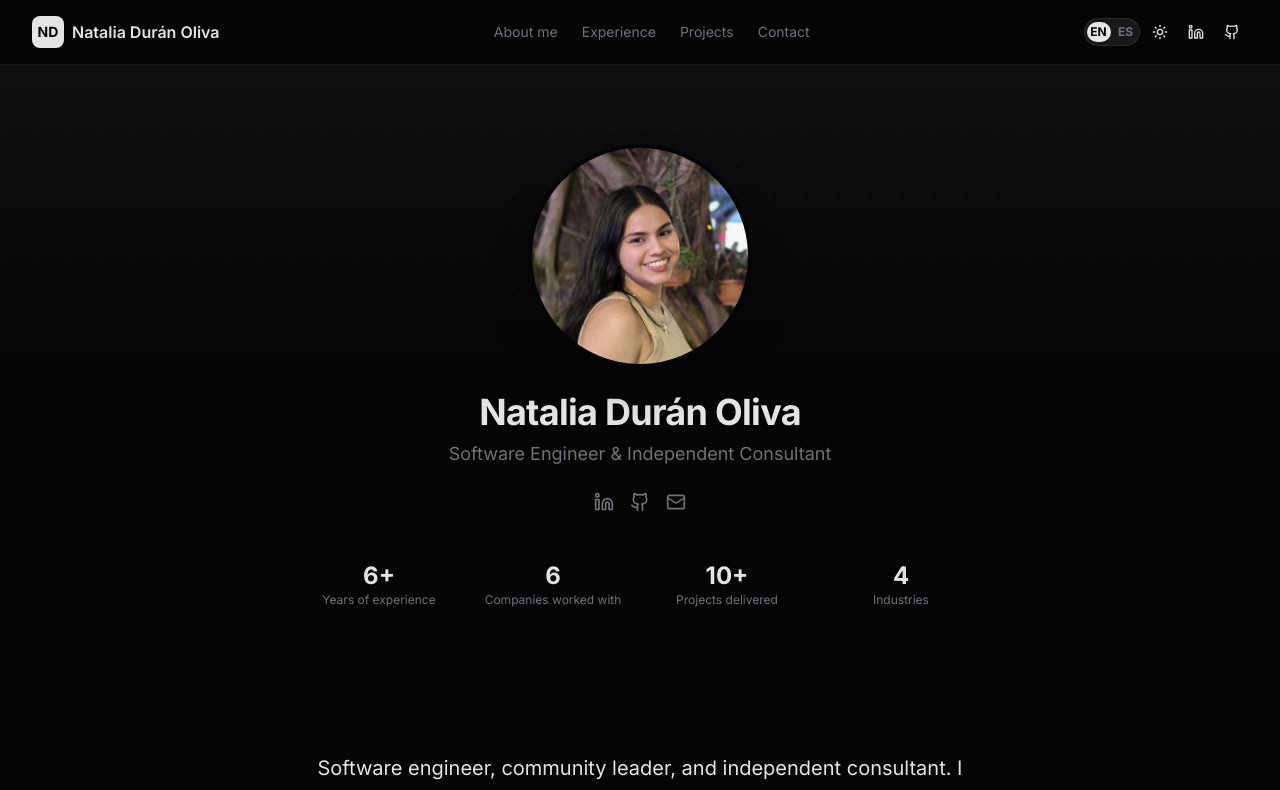
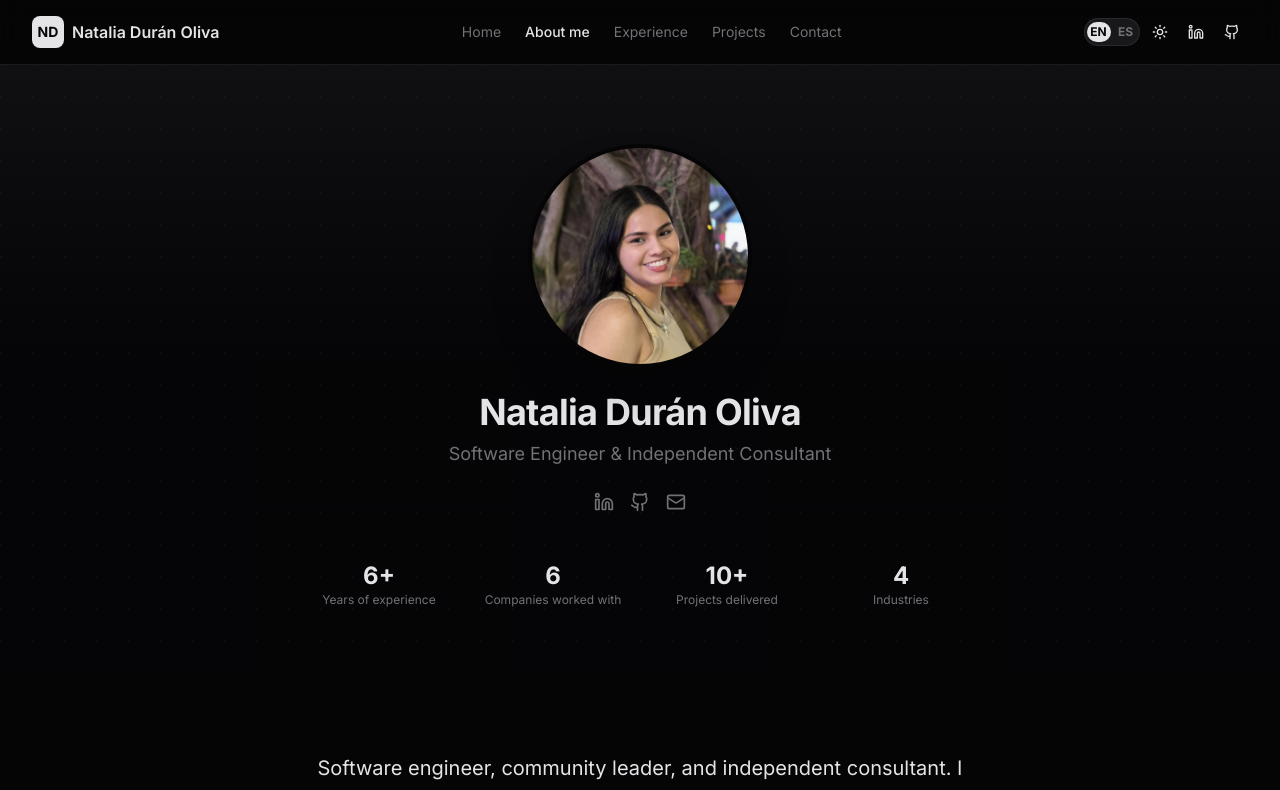
Before and after one commit to NataliaDuran2001/portafolio, a Next.js app: page /about in a window 1280 px wide. Shown: the top 790 px of the page. Built offline with nearby package versions, Linux system fonts and the light colour scheme.

Commit message:
feat: add Home link to navbar and fix basePath for custom domain - Add Home item to navbar with exact-match active state - Add nav.home translations (EN/ES) - Remove basePath from next.config for nataliaduran.dev root serving

```diff
--- a/components/layout/Navbar.tsx
+++ b/components/layout/Navbar.tsx
@@ -15,11 +15,15 @@ export default function Navbar() {
   const { t } = useLanguage();
 
   const navItems = [
+    { name: t("nav.home"), href: "/" },
     { name: t("nav.about"), href: "/about" },
     { name: t("nav.experience"), href: "/experience" },
     { name: t("nav.work"), href: "/work" },
     { name: t("nav.contact"), href: "/contact" },
   ];
+
+  const isActive = (href: string) =>
+    href === "/" ? pathname === "/" : pathname.startsWith(href);
 
   return (
     <nav className="fixed top-0 w-full z-50 bg-background/80 backdrop-blur-md border-b border-border">
@@ -40,7 +44,7 @@ export default function Navbar() {
                 key={item.href}
                 href={item.href}
                 className={`text-sm transition-colors ${
-                  pathname.startsWith(item.href)
+                  isActive(item.href)
                     ? "text-foreground font-medium"
                     : "text-muted-foreground hover:text-foreground"
                 }`}
@@ -84,7 +88,7 @@ export default function Navbar() {
                       key={item.href}
                       href={item.href}
                       className={`text-lg transition-colors ${
-                        pathname.startsWith(item.href)
+                        isActive(item.href)
                           ? "text-foreground font-medium"
                           : "text-muted-foreground hover:text-foreground"
                       }`}
--- a/lib/i18n/translations.ts
+++ b/lib/i18n/translations.ts
@@ -1,6 +1,7 @@
 export const translations = {
   en: {
     // Nav
+    "nav.home": "Home",
     "nav.about": "About me",
     "nav.experience": "Experience",
     "nav.work": "Projects",
@@ -105,6 +106,7 @@ export const translations = {
     "404.back": "Back to home",
   },
   es: {
+    "nav.home": "Inicio",
     "nav.about": "Sobre mí",
     "nav.experience": "Experiencia",
     "nav.work": "Proyectos",
--- a/next.config.ts
+++ b/next.config.ts
@@ -1,10 +1,9 @@
 import type { NextConfig } from "next";
 
-const basePath = "/portafolio";
+const basePath = "";
 
 const nextConfig: NextConfig = {
   output: "export",
-  basePath,
   env: {
     NEXT_PUBLIC_BASE_PATH: basePath,
   },
```
